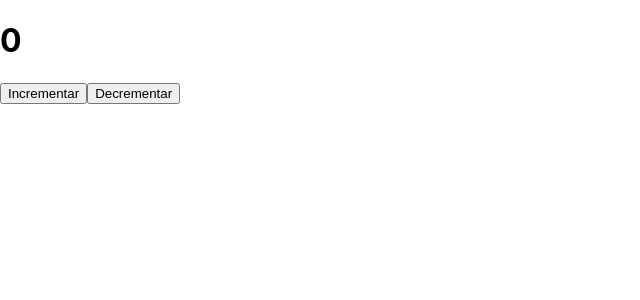
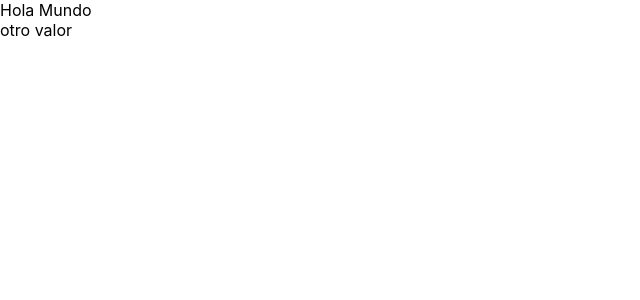
Before and after one commit to drbv27/React-Context, a React (Create React App) app: page / in a window 1280 px wide. Shown: the top 300 px of the page, without its empty margins (0-640 px from the left). Built offline with nearby package versions, Linux system fonts and the light colour scheme.

Commit message:
Context into class components

```diff
--- a/src/App.js
+++ b/src/App.js
@@ -1,45 +1,28 @@
-import { createContext, useContext, useState, memo, useCallback } from "react";
+import { Component, createContext } from "react";
 
-const Context = createContext();
+const Context = createContext("mi valor");
 
-const ContadorProvider = ({ children }) => {
-  const [contador, setContador] = useState(0);
+const Provider = ({ children }) => {
+  return <Context.Provider value="otro valor">{children}</Context.Provider>;
+};
 
-  const incrementar = useCallback(() => setContador((x) => x + 1), []);
-  const decrementar = useCallback(() => setContador((x) => x - 1), []);
+class Componente extends Component {
+  //static contextType = Context;
+  render() {
+    console.log(this.context);
+    return <div>Hola Mundo</div>;
+  }
+}
 
+Componente.contextType = Context;
+
+const App = () => {
   return (
-    <Context.Provider value={{ contador, incrementar, decrementar }}>
-      {children}
-    </Context.Provider>
+    <Provider>
+      <Componente />
+      <Context.Consumer>{(valor) => <div>{valor}</div>}</Context.Consumer>
+    </Provider>
   );
 };
 
-const Incrementar = memo(() => {
-  console.log("incrementar");
-  const { incrementar } = useContext(Context);
-  return <button onClick={incrementar}>Incrementar</button>;
-});
-const Decrementar = memo(() => {
-  console.log("decrementar");
-  const { decrementar } = useContext(Context);
-  return <button onClick={decrementar}>Decrementar</button>;
-});
-
-const Label = () => {
-  console.log("Label");
-  const { contador } = useContext(Context);
-  return <h1>{contador}</h1>;
-};
-
-function App() {
-  return (
-    <ContadorProvider>
-      <Label />
-      <Incrementar />
-      <Decrementar />
-    </ContadorProvider>
-  );
-}
-
 export default App;
```
Also changed, not shown: src/3-problemas.js (added, +45 -0 lines).
